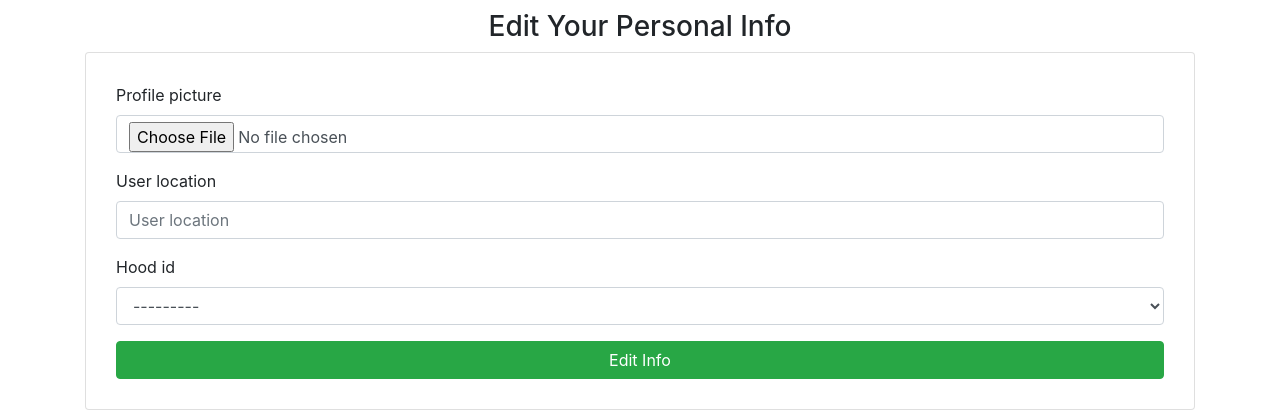
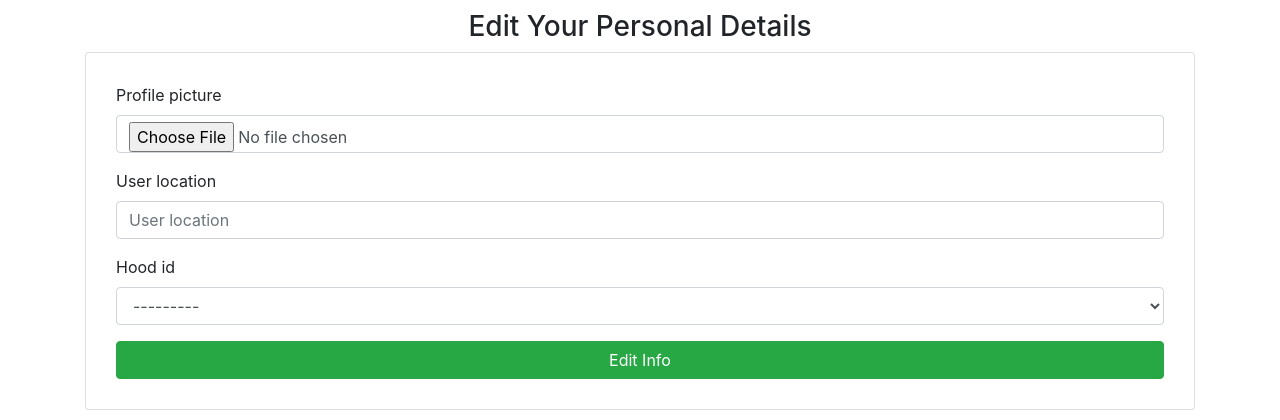
Before and after one commit to JacqulineWangu/My-Neighbourhood, a Django app: page /edit/profile/ in a window 1280 px wide. Shown: the top 420 px of the page. Run offline with Django 3.2, Linux system fonts and the light colour scheme; the visitor is signed in with stand-in values (Sample User, id 1); data that the repository does not hold is empty; some libraries are stand-ins or nearby versions.

Commit message:
made other spelling correntions in the edit profiles file

```diff
--- a/neigh_app/templates/profile/edit_profile.html
+++ b/neigh_app/templates/profile/edit_profile.html
@@ -18,7 +18,7 @@
 
 <body>
     <div class="container">
-        <h3 class="text-center" style="margin-top:10px;">Edit Your Personal Info</h3>
+        <h3 class="text-center" style="margin-top:10px;">Edit Your Personal Details</h3>
         <div class="card" style="padding:30px;">
             <form action="{% url 'edit_profile' %}" method="post" enctype="multipart/form-data">
                 {%csrf_token%}
```
